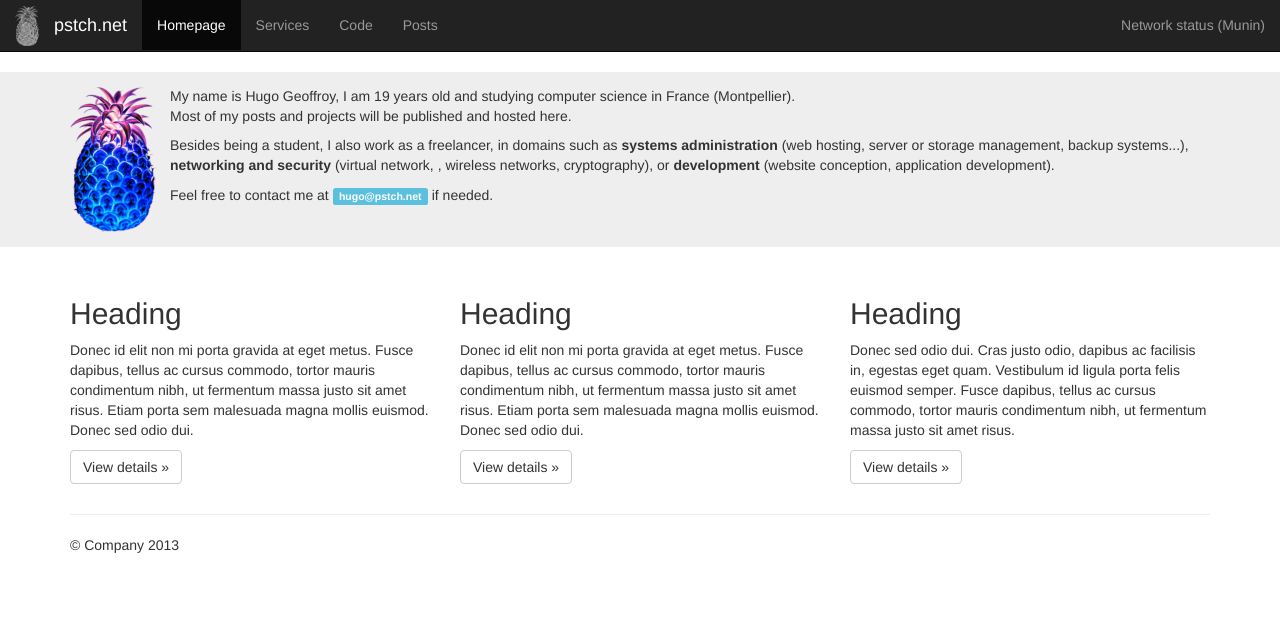
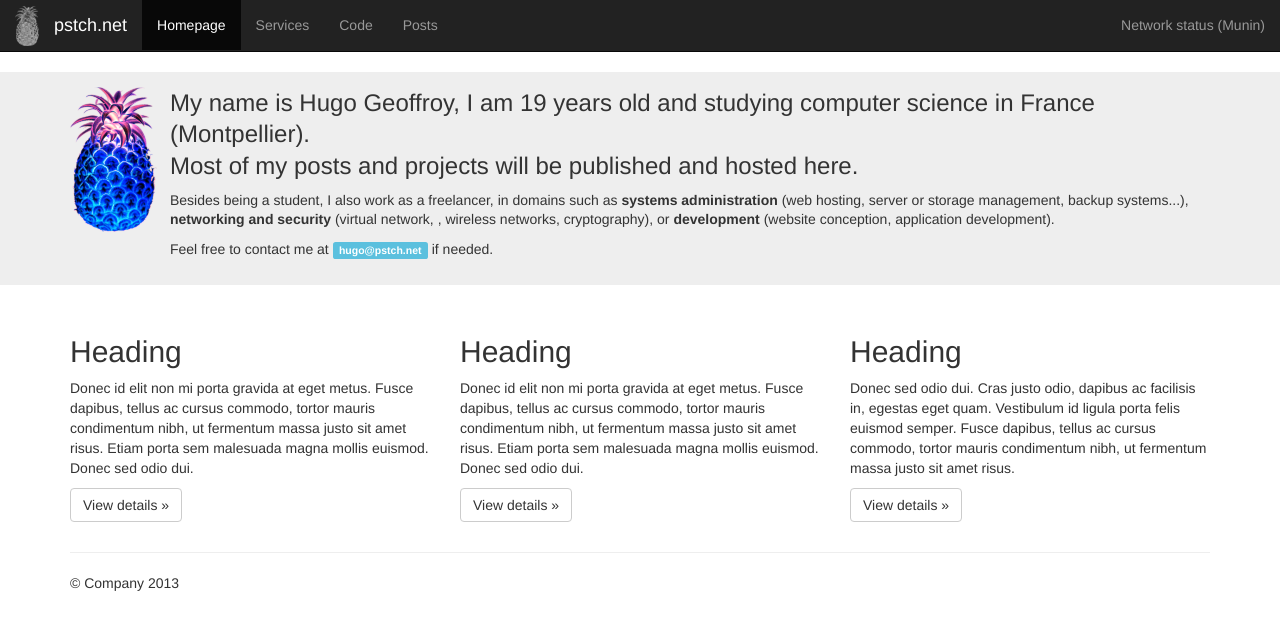
Before and after one commit to pstch/pstch-www, a Jekyll site: the page built from index.html, in a window 1280 px wide. Shown: the top 630 px of the page. Built offline with Jekyll 4.4.1, drawn with Linux system fonts in a browser that asks for light colours.

Commit message:
New design with bootstrap

```diff
--- a/media/css/custom.css
+++ b/media/css/custom.css
@@ -18,7 +18,7 @@
 #home-header h1 {
     margin-top: 0px;
 }
-#home-header p:first-child {
+#home-header img + p {
     font-size: 24px;
     line-height: 1.3;
 }
```
